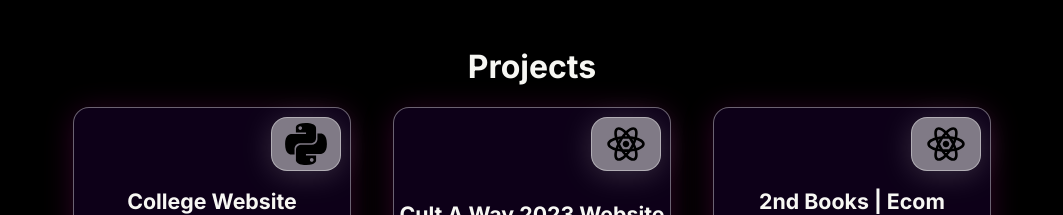
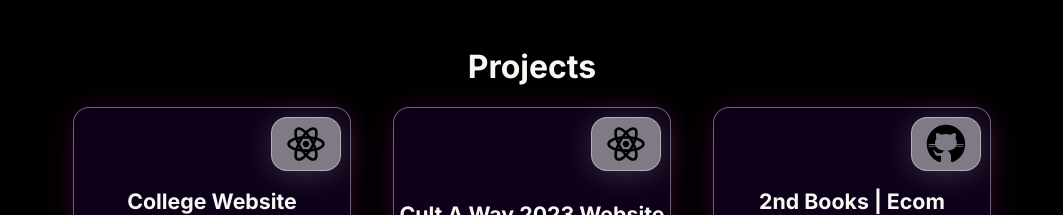
Before and after one commit to aswnss-m/aswnss-m, a React (Vite) app in the folder web/: page / in a window 1280 px wide. Shown: the part 880-1095 px from the top of the page, without its empty margins (108-1171 px from the left). Built offline with nearby package versions, Linux system fonts and the light colour scheme.

Commit message:
project links added

```diff
--- a/web/src/Components/Card3d.jsx
+++ b/web/src/Components/Card3d.jsx
@@ -4,7 +4,9 @@ import node from '../Assets/icons/Node.svg';
 import react from '../Assets/icons/React.svg';
 import python from '../Assets/icons/Python.svg';
 import figma from '../Assets/icons/Figma.svg';
+import github from '../Assets/icons/Github.svg';
 import { useState } from 'react';
+import { Link } from 'react-router-dom';
 
 function Card3d({props}) {
     const [status , setStatus] = useState(props.status)
@@ -26,6 +28,8 @@ function Card3d({props}) {
             setTech(python)
         }else if (tech ==='figma'){
             setTech(figma)
+        } else if(tech === 'github'){
+            setTech(github)
         }
         else{
             setTech(null)
@@ -33,13 +37,15 @@ function Card3d({props}) {
     },[])
   return (
     <div className="card-container">
+      <Link to={props.link}>
       <div className="bottom-card">
         <h4>{props.title}</h4>
-      </div>
+      </div></Link>
       <div className="middle-card">
         <span className={status}></span>
         <p>{props.status}</p>
       </div>
+
       <div className="top-card">
         <img src={tech} alt="Node" />
       </div>
--- a/web/src/Components/Projects.jsx
+++ b/web/src/Components/Projects.jsx
@@ -10,17 +10,22 @@ function Projects() {
         <Card3d props = {{
             title: 'College Website Optimization',
             status: 'online',
-            tech: 'python'
+            tech: 'react',
+            link:'https://college-website-two.vercel.app/'
         }}/>
         <Card3d props = {{
             title: 'Cult A Way 2023 Website',
             status: 'online',
-            tech: 'react'
+            tech: 'react',
+            link:'https://www.cultaway.in'
+
         }}/>
         <Card3d props = {{
             title: '2nd Books | Ecom Website',
             status: 'offline',
-            tech: 'react'
+            tech: 'github',
+            link:'https://github.com/aswnss-m/secondBooks'
+
         }}/>
         </div>
     </section>
--- a/web/src/main.jsx
+++ b/web/src/main.jsx
@@ -2,9 +2,12 @@ import React from 'react'
 import ReactDOM from 'react-dom/client'
 import App from './App.jsx'
 import './Assets/styles/index.css'
+import {BrowserRouter} from 'react-router-dom'
 
 ReactDOM.createRoot(document.getElementById('root')).render(
   <React.StrictMode>
-    <App />
+    <BrowserRouter>
+      <App />
+    </BrowserRouter>
   </React.StrictMode>,
 )
```
Also changed, not shown: web/src/Assets/icons/Github.svg (added).
